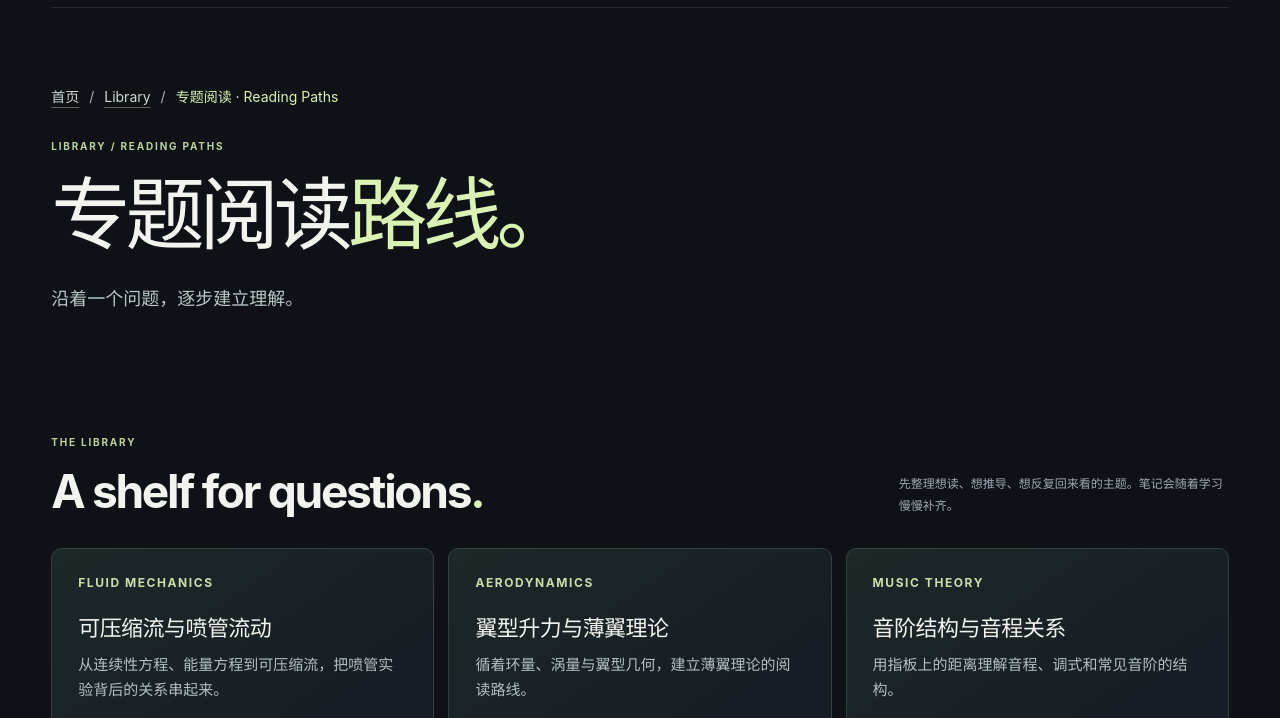
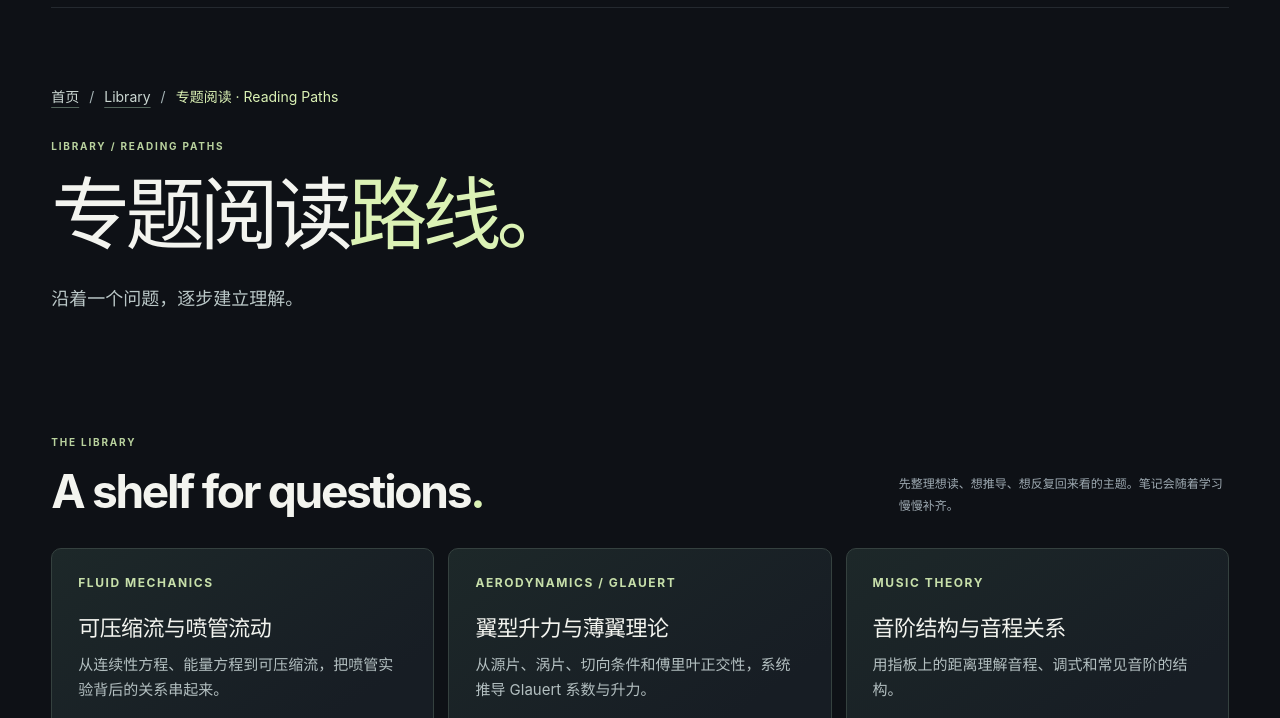
Before and after one commit to HaoyiMeng/Web, a plain HTML site: page reading-paths.html in a window 1280 px wide. Shown: the part 82-800 px from the top of the page. Drawn offline with Linux system fonts and the light colour scheme.

Commit message:
Activate Glauert aerodynamic reading path

```diff
--- a/reading-paths.html
+++ b/reading-paths.html
@@ -39,7 +39,7 @@
         <div class="section-heading"><div><div class="overline">THE LIBRARY</div><h2 id="library-heading">A shelf for questions<span class="period">.</span></h2></div><p>先整理想读、想推导、想反复回来看的主题。笔记会随着学习慢慢补齐。</p></div>
         <div class="library-grid" id="reading-paths">
           <article class="library-card"><span class="library-index">FLUID MECHANICS</span><h3>可压缩流与喷管流动</h3><p>从连续性方程、能量方程到可压缩流，把喷管实验背后的关系串起来。</p><span class="library-state">阅读笔记筹备中</span></article>
-          <article class="library-card"><span class="library-index">AERODYNAMICS</span><h3>翼型升力与薄翼理论</h3><p>循着环量、涡量与翼型几何，建立薄翼理论的阅读路线。</p><span class="library-state">阅读笔记筹备中</span></article>
+          <a class="library-card" href="./glauert.html"><span class="library-index">AERODYNAMICS / GLAUERT</span><h3>翼型升力与薄翼理论</h3><p>从源片、涡片、切向条件和傅里叶正交性，系统推导 Glauert 系数与升力。</p><span class="library-state">阅读完整推导 ↗</span></a>
           <article class="library-card"><span class="library-index">MUSIC THEORY</span><h3>音阶结构与音程关系</h3><p>用指板上的距离理解音程、调式和常见音阶的结构。</p><span class="library-state">阅读笔记筹备中</span></article>
         </div>
       </section>
```
